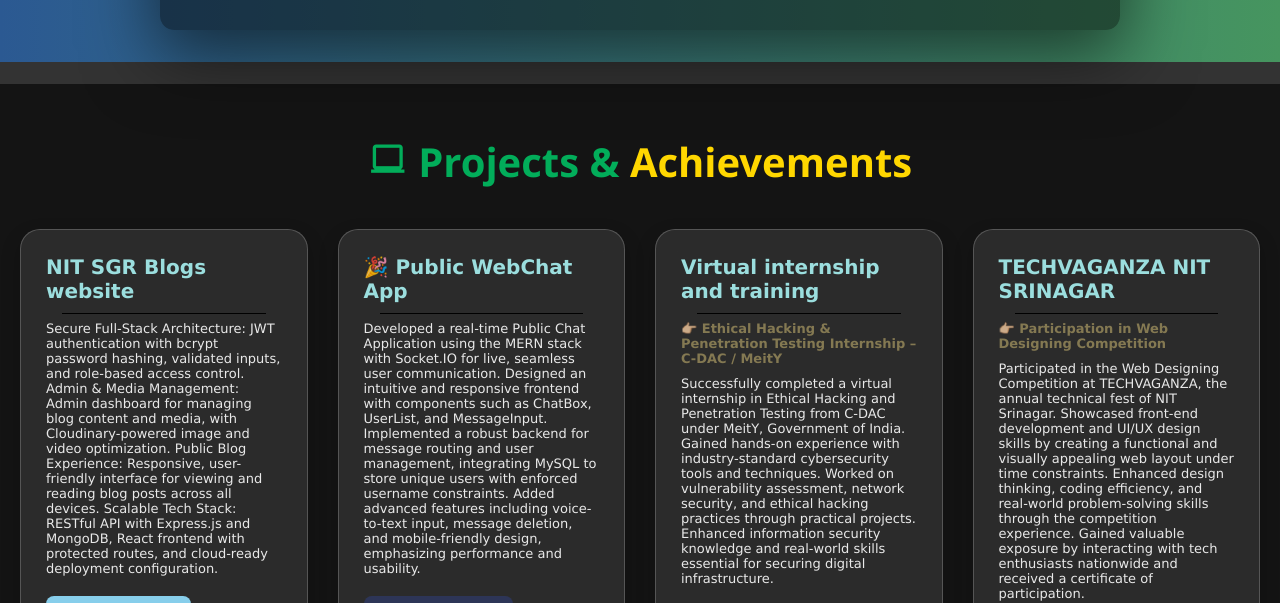
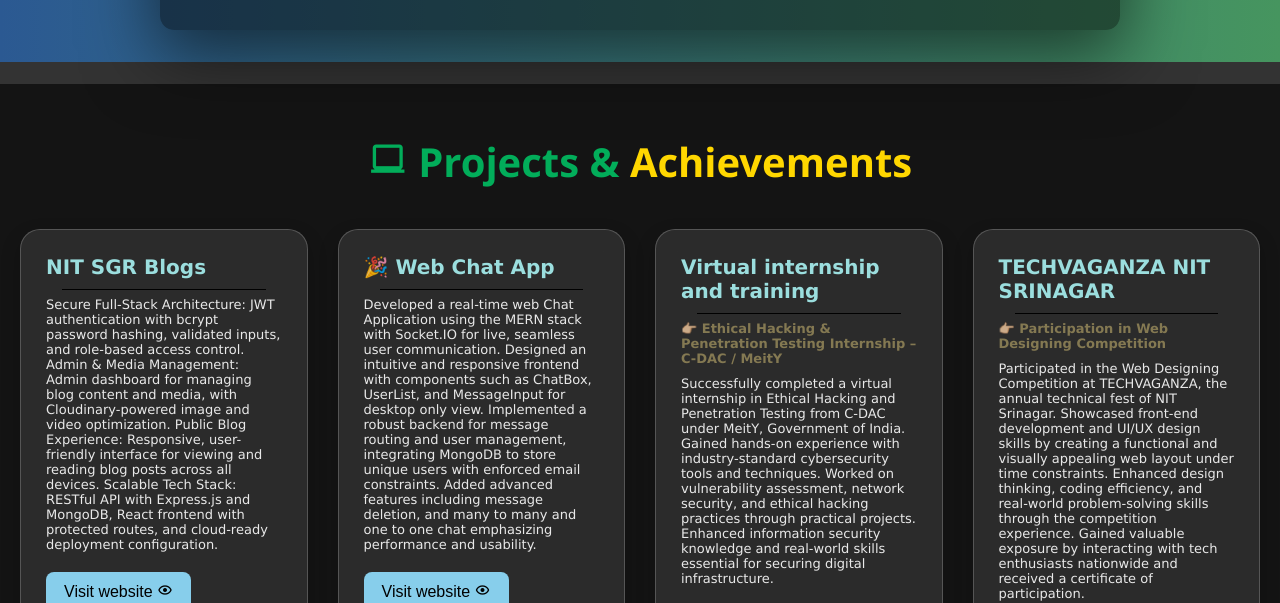
Before and after one commit to ShuklAlok2545/portfolio, a plain HTML site: page frontend/index.html in a window 1280 px wide. Shown: the part 2090-2693 px from the top of the page. Drawn offline with nearby package versions, Linux system fonts and the light colour scheme; no server answers.

Commit message:
projects updated

```diff
--- a/frontend/index.html
+++ b/frontend/index.html
@@ -178,7 +178,7 @@
     <div  class="projects-container">
 
       <div class="prj" id="prj1" data-aos="fade-down">
-        <h2>NIT SGR Blogs website</h2><hr style="height: 1px; background-color: black; border: 0px;">
+        <h2>NIT SGR Blogs</h2><hr style="height: 1px; background-color: black; border: 0px;">
         <p>Secure Full-Stack Architecture: JWT authentication with bcrypt password hashing, validated inputs, and role-based access control.
 
           Admin & Media Management: Admin dashboard for managing blog content and media, with Cloudinary-powered image and video optimization.
@@ -190,18 +190,20 @@
         <a target="_blank" href="https://nitsxrblogs.netlify.app/"> <button id="blogs">Visit website <i class="bx bx-show"></i></button></a>
         <a target="_blank" href="https://github.com/ShuklAlok2545/Blogs"> <button>Source Code <i class="bx bx-show"></i></button></a>
       </div>
+
       <div class="prj" id="prj2" data-aos="fade-down">
         <h2> 🎉
-          Public WebChat App</h2> <hr style="height: 1px; background-color: black; border: 0px;">
+          Web Chat App</h2> <hr style="height: 1px; background-color: black; border: 0px;">
         <p>
-          Developed a real-time Public Chat Application using the MERN stack with Socket.IO for live, seamless user communication.
+          Developed a real-time web Chat Application using the MERN stack with Socket.IO for live, seamless user communication.
 
-          Designed an intuitive and responsive frontend with components such as ChatBox, UserList, and MessageInput.
+          Designed an intuitive and responsive frontend with components such as ChatBox, UserList, and MessageInput for desktop only view.
 
-          Implemented a robust backend for message routing and user management, integrating MySQL to store unique users with enforced username constraints.
+          Implemented a robust backend for message routing and user management, integrating MongoDB to store unique users with enforced email constraints.
 
-          Added advanced features including voice-to-text input, message deletion, and mobile-friendly design, emphasizing performance and usability. </p>
-         <a target="_blank" href="https://github.com/ShuklAlok2545/public_chat"> <button>Source Code <i class="bx bx-show"></i> </button></a>
+          Added advanced features including  message deletion, and many to many and one to one chat emphasizing performance and usability. </p>
+          <a target="_blank" href="https://letstalksapp.netlify.app"> <button id="blogs2">Visit website <i class="bx bx-show"></i></button></a>
+         <a target="_blank" href="https://github.com/ShuklAlok2545/web-chat-app"> <button>Source Code <i class="bx bx-show"></i> </button></a>
 
       </div>
       <div class="prj" id="prj3" data-aos="fade-up">
--- a/frontend/portfolio.css
+++ b/frontend/portfolio.css
@@ -779,7 +779,7 @@
   color: rgb(3, 218, 129);
   }
 
-  #blogs.popup{
+  .prj .popup{
     color: black;
     background: skyblue;
   }
@@ -1464,3 +1464,8 @@
   display: flex;
   flex-wrap: wrap;
 }
+
+/* .prj  #blogs2 .popup{
+  color: black;
+  background: skyblue;
+} */
--- a/frontend/portfolio.js
+++ b/frontend/portfolio.js
@@ -162,7 +162,10 @@
 const btnpopup = () => {
   const btn = document.getElementById('blogs');
   btn.classList.toggle('popup');
+  const btn2 = document.getElementById('blogs2');
+  btn2.classList.toggle('popup');
 };
+
 
 const resumepopup = () => {
   const btn = document.getElementById('rsmbtn');
```
